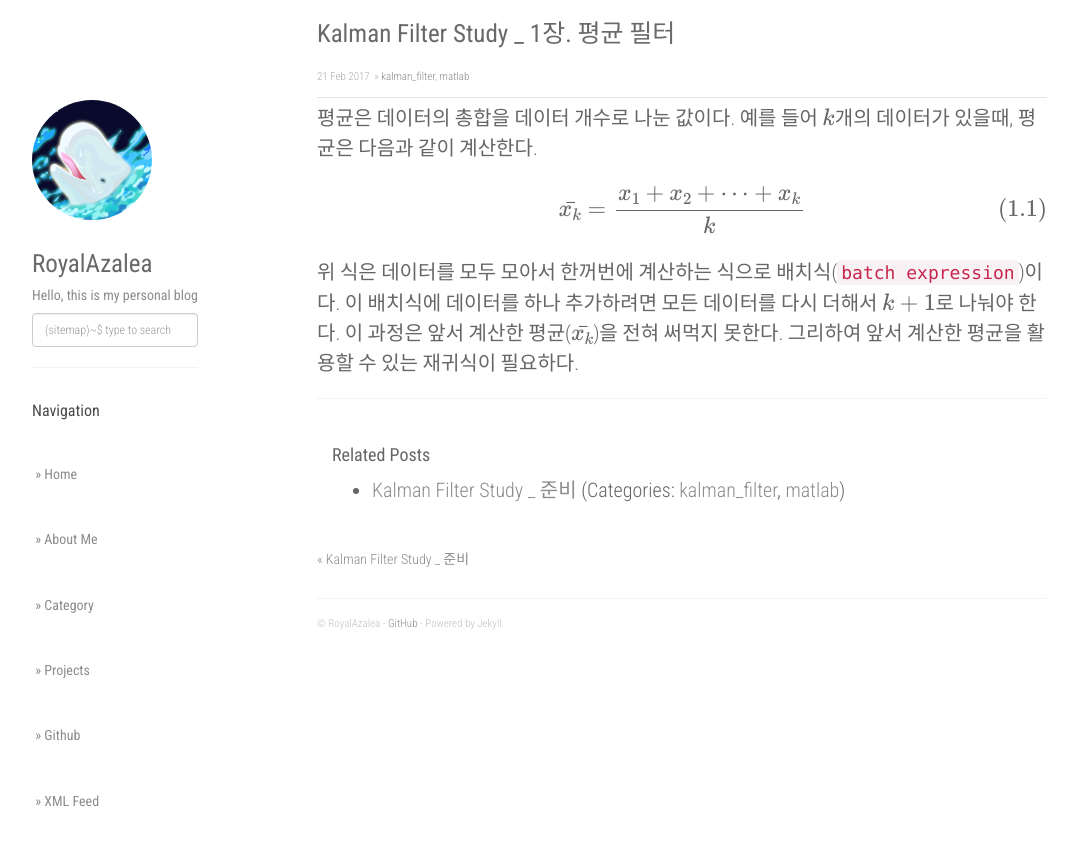
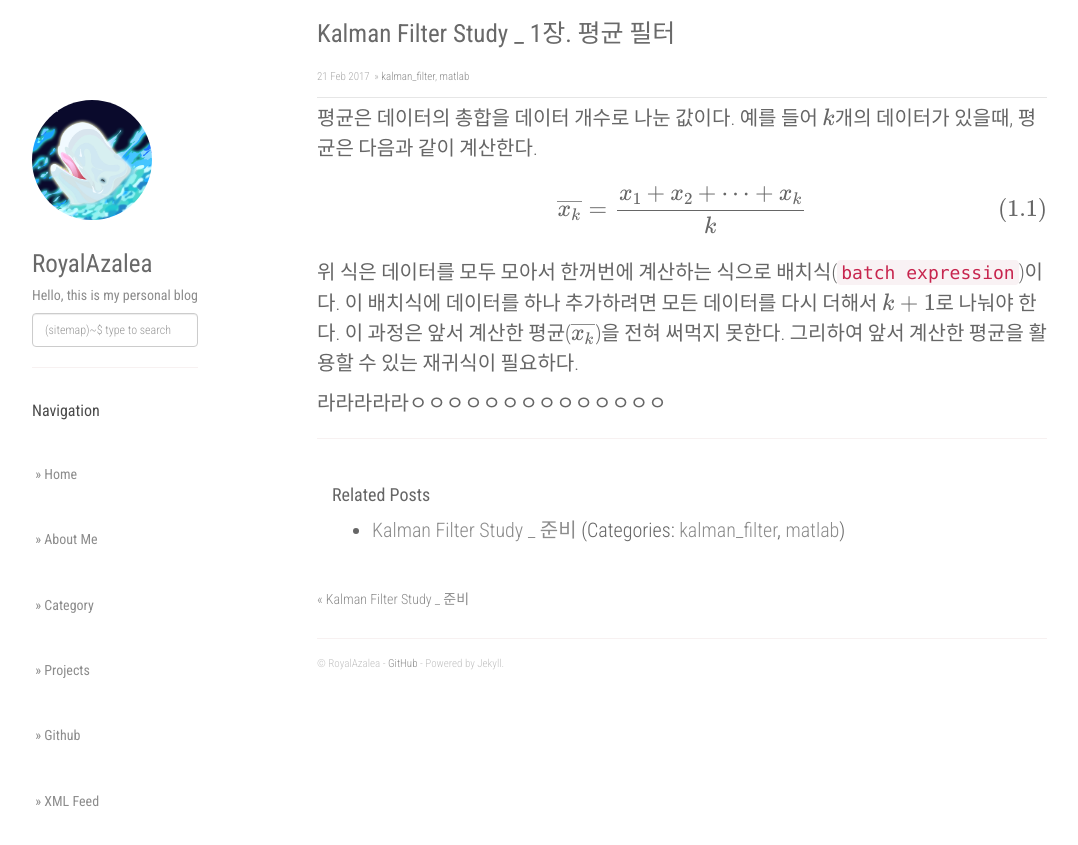
Before and after one commit to RoyalAzalea/RoyalAzalea.github.io, a Jekyll site: the page built from _posts/kalman-filter-study/2017-02-21-kalman-filter-study2.md, in a window 1280 px wide. Shown: the top 845 px of the page, without its empty margins (53-1131 px from the left). Built offline with Jekyll 4.4.1, drawn with Linux system fonts in a browser that asks for light colours; nearby versions of some CDN libraries; formulas are drawn with MathJax 3.

Commit message:
update_test

```diff
--- a/_posts/kalman-filter-study/2017-02-21-kalman-filter-study2.md
+++ b/_posts/kalman-filter-study/2017-02-21-kalman-filter-study2.md
@@ -9,10 +9,12 @@
 평균은 다음과 같이 계산한다.
 
 $$
-\bar{x_k} = { x_1 + x_2 + \cdots + x_k \over k } \label{1.1}\tag{1.1}
+\overline{x_k} = { x_1 + x_2 + \cdots + x_k \over k } \label{1.1}\tag{1.1}
 $$
 
 위 식은 데이터를 모두 모아서 한꺼번에 계산하는 식으로 배치식(`batch expression`)이다.
 이 배치식에 데이터를 하나 추가하려면 모든 데이터를 다시 더해서 $k+1$로 나눠야 한다.
-이 과정은 앞서 계산한 평균($\bar{x_k}$)을 전혀 써먹지 못한다. 그리하여 앞서 계산한
+이 과정은 앞서 계산한 평균($\overline{x_k}$)을 전혀 써먹지 못한다. 그리하여 앞서 계산한
 평균을 활용할 수 있는 재귀식이 필요하다.
+
+라라라라라ㅇㅇㅇㅇㅇㅇㅇㅇㅇㅇㅇㅇㅇㅇ
```
